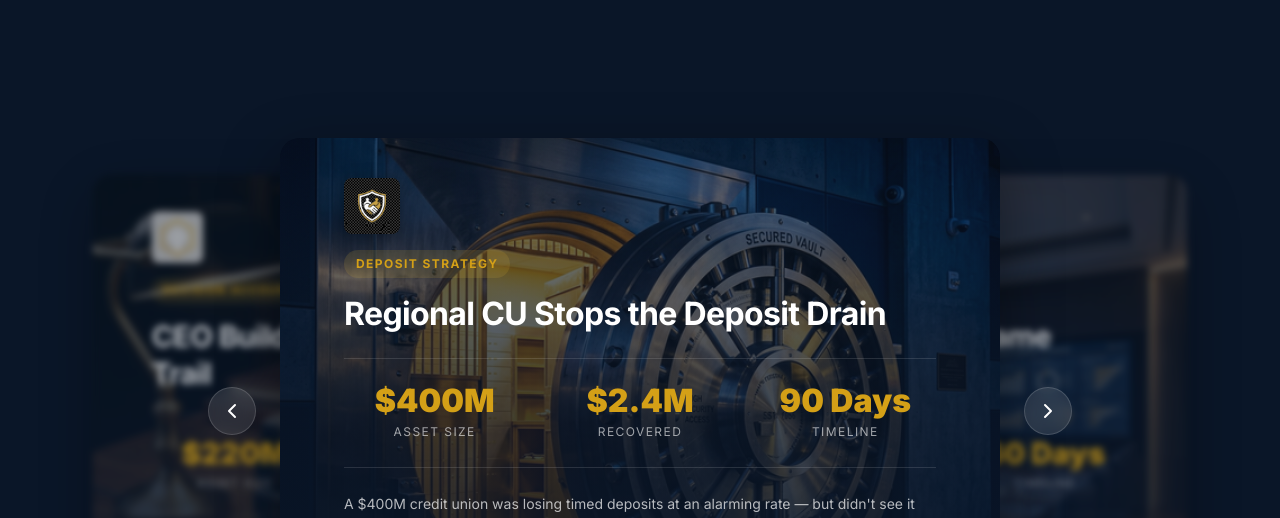
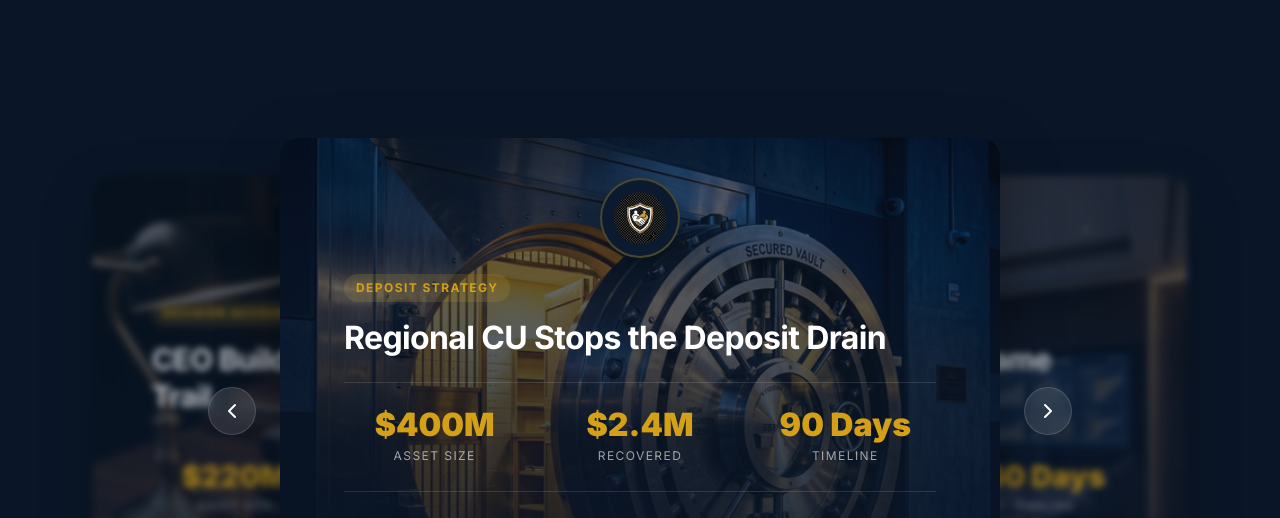
Before and after one commit to blendmodeus/mission-boss, a website built with Vite: page case-studies.html in a window 1280 px wide. Shown: the part 469-987 px from the top of the page. Built offline with nearby package versions, Linux system fonts and the light colour scheme.

Commit message:
Center logos on dark navy circle, increase to 80px

```diff
--- a/css/components.css
+++ b/css/components.css
@@ -905,11 +905,15 @@
 }
 
 .carousel__logo {
-  width: 56px;
-  height: 56px;
+  display: block;
+  width: 80px;
+  height: 80px;
   object-fit: contain;
-  margin-bottom: var(--space-sm);
-  border-radius: 8px;
+  margin: 0 auto var(--space-sm);
+  padding: 12px;
+  background: #0b1a2e;
+  border-radius: 50%;
+  border: 2px solid rgba(212, 175, 55, 0.3);
   filter: drop-shadow(0 2px 8px rgba(0, 0, 0, 0.3));
 }
 
```
